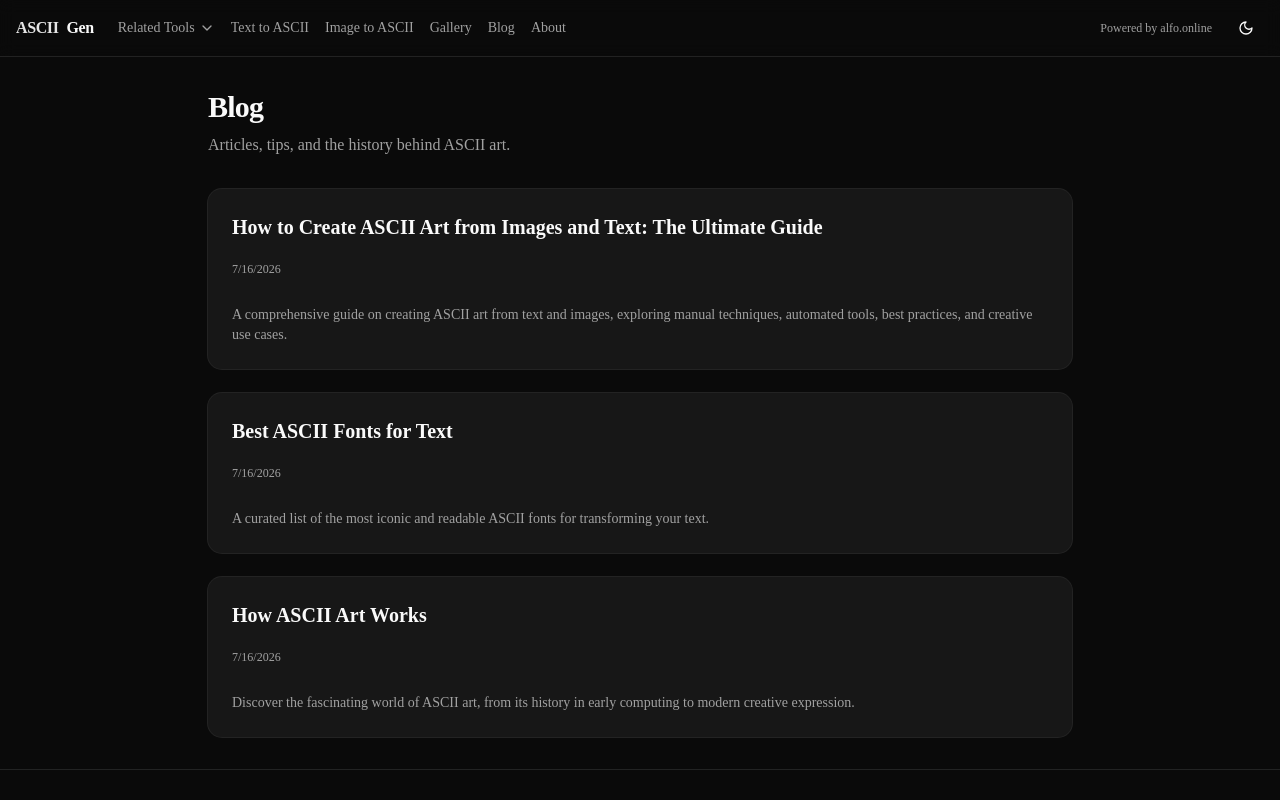
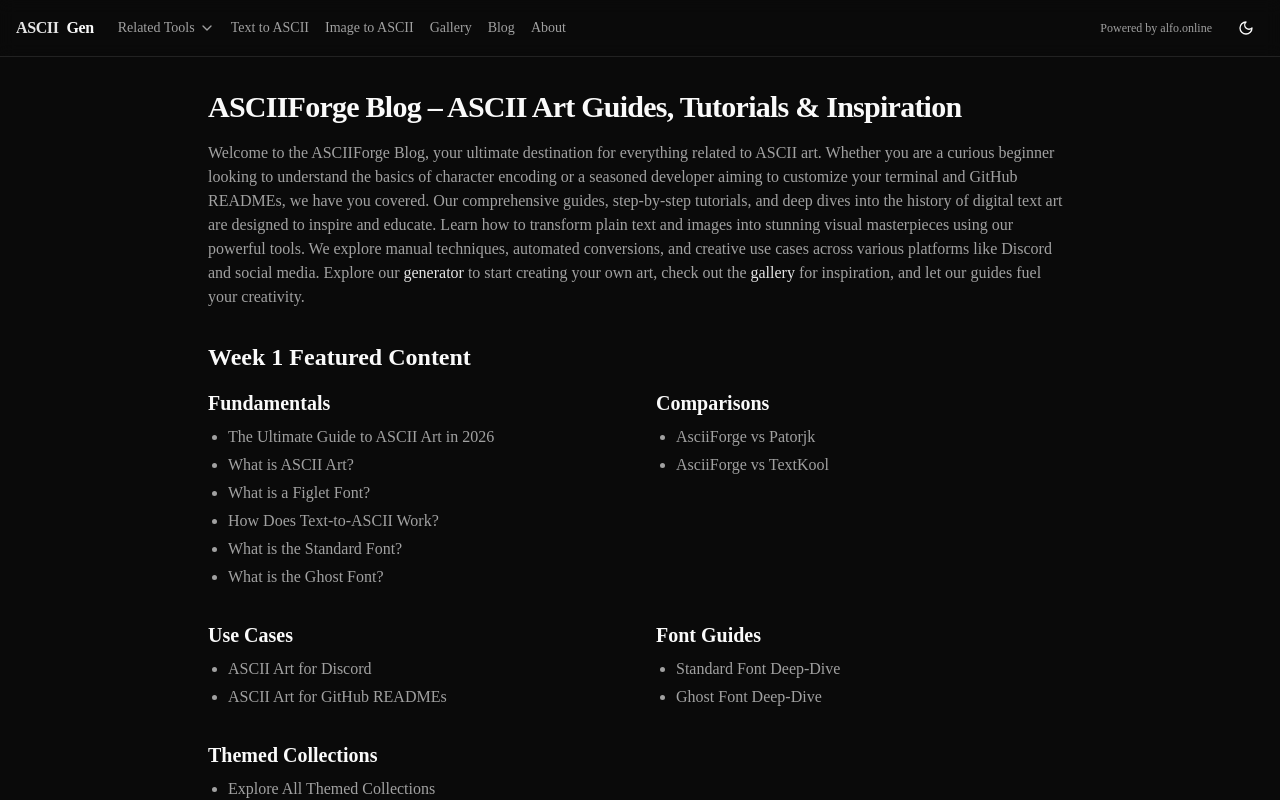
Before and after one commit to sarathi1010-alfo/ASCII-Art-Generator, a Next.js app: page /blog in a window 1280 px wide. Shown: the top 800 px of the page. Built offline with nearby package versions, Linux system fonts and the light colour scheme; no server answers.

Commit message:
feat: convert /blog page to functional landing page
Updated `/blog` to act as a proper landing page with an introductory paragraph, proper H1 tag, and categorized internal links reflecting the Week 1 content engine topics, while preserving the existing dynamic listing of MDX blog posts underneath.

```diff
--- a/src/app/blog/page.tsx
+++ b/src/app/blog/page.tsx
@@ -8,16 +8,21 @@ import { buildCategoryMeta } from "@/lib/seo/metaFactories";
 
 const POSTS_PATH = path.join(process.cwd(), "src/content/blog");
 
-export const metadata = resolveMetadata(buildCategoryMeta({
+export const metadata = resolveMetadata(
+  buildCategoryMeta({
     title: "Blog",
-  description: "Articles, tips, and the history behind ASCII art.",
+    description: "ASCIIForge Blog – ASCII Art Guides, Tutorials & Inspiration",
     slug: "/blog",
-}));
+  }),
+);
 
 export default function BlogIndexPage() {
-  const postFilePaths = fs.readdirSync(POSTS_PATH).filter((path) => /\.mdx?$/.test(path));
+  const postFilePaths = fs
+    .readdirSync(POSTS_PATH)
+    .filter((path) => /\.mdx?$/.test(path));
 
-  const posts = postFilePaths.map((filePath) => {
+  const posts = postFilePaths
+    .map((filePath) => {
       const source = fs.readFileSync(path.join(POSTS_PATH, filePath));
       const { data } = matter(source);
 
@@ -27,26 +32,195 @@ export default function BlogIndexPage() {
         date: data.date,
         excerpt: data.excerpt,
       };
-  }).sort((a, b) => new Date(b.date).getTime() - new Date(a.date).getTime());
+    })
+    .sort((a, b) => new Date(b.date).getTime() - new Date(a.date).getTime());
 
   return (
     <div className="container mx-auto py-8 px-4 max-w-4xl">
       <div className="mb-8">
-        <h1 className="text-3xl font-bold tracking-tight mb-2">Blog</h1>
-        <p className="text-muted-foreground">Articles, tips, and the history behind ASCII art.</p>
+        <h1 className="text-3xl font-bold tracking-tight mb-4">
+          ASCIIForge Blog – ASCII Art Guides, Tutorials & Inspiration
+        </h1>
+        <p className="text-muted-foreground mb-4">
+          Welcome to the ASCIIForge Blog, your ultimate destination for
+          everything related to ASCII art. Whether you are a curious beginner
+          looking to understand the basics of character encoding or a seasoned
+          developer aiming to customize your terminal and GitHub READMEs, we
+          have you covered. Our comprehensive guides, step-by-step tutorials,
+          and deep dives into the history of digital text art are designed to
+          inspire and educate. Learn how to transform plain text and images into
+          stunning visual masterpieces using our powerful tools. We explore
+          manual techniques, automated conversions, and creative use cases
+          across various platforms like Discord and social media. Explore our{" "}
+          <Link href="/" className="text-primary hover:underline">
+            generator
+          </Link>{" "}
+          to start creating your own art, check out the{" "}
+          <Link href="/gallery" className="text-primary hover:underline">
+            gallery
+          </Link>{" "}
+          for inspiration, and let our guides fuel your creativity.
+        </p>
       </div>
 
+      <div className="mb-12">
+        <h2 className="text-2xl font-bold mb-4">Week 1 Featured Content</h2>
+
+        <div className="grid grid-cols-1 md:grid-cols-2 gap-8">
+          <div>
+            <h3 className="text-xl font-semibold mb-2">Fundamentals</h3>
+            <ul className="list-disc pl-5 space-y-1 text-muted-foreground">
+              <li>
+                <Link
+                  href="/blog/ascii-art-guide"
+                  className="hover:text-primary transition-colors"
+                >
+                  The Ultimate Guide to ASCII Art in 2026
+                </Link>
+              </li>
+              <li>
+                <Link
+                  href="/what-is-ascii"
+                  className="hover:text-primary transition-colors"
+                >
+                  What is ASCII Art?
+                </Link>
+              </li>
+              <li>
+                <Link
+                  href="/what-is-a-figlet-font"
+                  className="hover:text-primary transition-colors"
+                >
+                  What is a Figlet Font?
+                </Link>
+              </li>
+              <li>
+                <Link
+                  href="/how-does-text-to-ascii-work"
+                  className="hover:text-primary transition-colors"
+                >
+                  How Does Text-to-ASCII Work?
+                </Link>
+              </li>
+              <li>
+                <Link
+                  href="/what-is-the-standard-font"
+                  className="hover:text-primary transition-colors"
+                >
+                  What is the Standard Font?
+                </Link>
+              </li>
+              <li>
+                <Link
+                  href="/what-is-the-ghost-font"
+                  className="hover:text-primary transition-colors"
+                >
+                  What is the Ghost Font?
+                </Link>
+              </li>
+            </ul>
+          </div>
+
+          <div>
+            <h3 className="text-xl font-semibold mb-2">Comparisons</h3>
+            <ul className="list-disc pl-5 space-y-1 text-muted-foreground">
+              <li>
+                <Link
+                  href="/asciiforge-vs-patorjk"
+                  className="hover:text-primary transition-colors"
+                >
+                  AsciiForge vs Patorjk
+                </Link>
+              </li>
+              <li>
+                <Link
+                  href="/asciiforge-vs-textkool"
+                  className="hover:text-primary transition-colors"
+                >
+                  AsciiForge vs TextKool
+                </Link>
+              </li>
+            </ul>
+          </div>
+
+          <div>
+            <h3 className="text-xl font-semibold mb-2">Use Cases</h3>
+            <ul className="list-disc pl-5 space-y-1 text-muted-foreground">
+              <li>
+                <Link
+                  href="/use-cases/discord-ascii-art"
+                  className="hover:text-primary transition-colors"
+                >
+                  ASCII Art for Discord
+                </Link>
+              </li>
+              <li>
+                <Link
+                  href="/use-cases/github-readme-art"
+                  className="hover:text-primary transition-colors"
+                >
+                  ASCII Art for GitHub READMEs
+                </Link>
+              </li>
+            </ul>
+          </div>
+
+          <div>
+            <h3 className="text-xl font-semibold mb-2">Font Guides</h3>
+            <ul className="list-disc pl-5 space-y-1 text-muted-foreground">
+              <li>
+                <Link
+                  href="/standard-font-deep-dive"
+                  className="hover:text-primary transition-colors"
+                >
+                  Standard Font Deep-Dive
+                </Link>
+              </li>
+              <li>
+                <Link
+                  href="/ghost-font-deep-dive"
+                  className="hover:text-primary transition-colors"
+                >
+                  Ghost Font Deep-Dive
+                </Link>
+              </li>
+            </ul>
+          </div>
+
+          <div>
+            <h3 className="text-xl font-semibold mb-2">Themed Collections</h3>
+            <ul className="list-disc pl-5 space-y-1 text-muted-foreground">
+              <li>
+                <Link
+                  href="/gallery"
+                  className="hover:text-primary transition-colors"
+                >
+                  Explore All Themed Collections
+                </Link>
+              </li>
+            </ul>
+          </div>
+        </div>
+      </div>
+
+      <div>
+        <h2 className="text-2xl font-bold mb-4">Latest Posts</h2>
         <div className="grid gap-6">
           {posts.map((post) => (
             <Link key={post.slug} href={`/blog/${post.slug}`}>
               <Card className="p-6 hover:border-primary/50 transition-colors cursor-pointer group">
-              <h2 className="text-xl font-bold group-hover:text-primary transition-colors">{post.title}</h2>
-              <time className="text-xs text-muted-foreground block mt-1 mb-3">{new Date(post.date).toLocaleDateString()}</time>
+                <h3 className="text-xl font-bold group-hover:text-primary transition-colors">
+                  {post.title}
+                </h3>
+                <time className="text-xs text-muted-foreground block mt-1 mb-3">
+                  {new Date(post.date).toLocaleDateString()}
+                </time>
                 <p className="text-muted-foreground">{post.excerpt}</p>
               </Card>
             </Link>
           ))}
         </div>
       </div>
+    </div>
   );
 }
```
Lines whose indentation alone changed are shown as unchanged.
